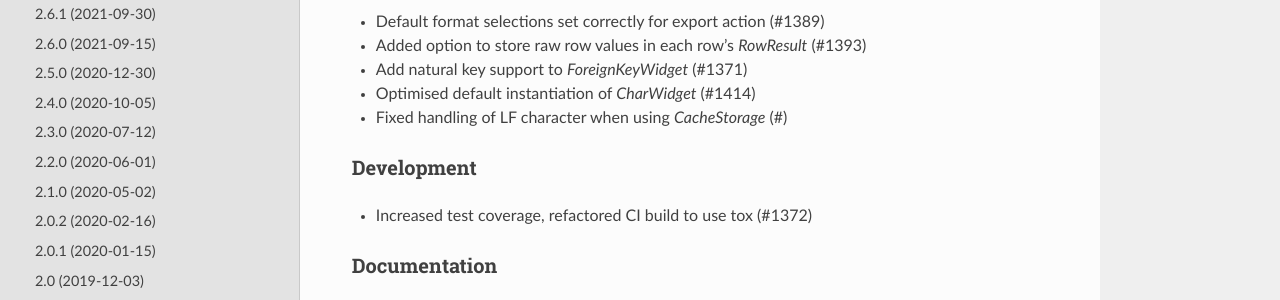
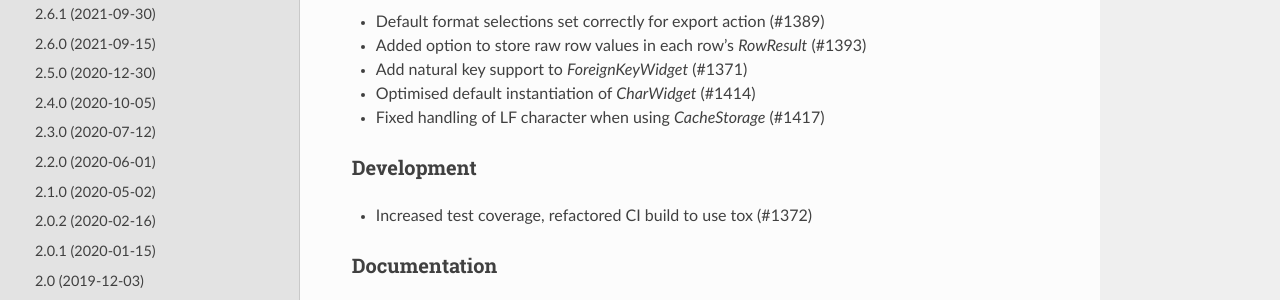
Before and after one commit to django-import-export/django-import-export, a Sphinx documentation site: the page built from docs/changelog.rst, in a window 1280 px wide and 900 px high, scrolled down 1202 px. Shown: the part 150-450 px from the top of the window. Built offline with Sphinx 7.4.7 and the Read the Docs theme 2.0.0, drawn with Linux system fonts in a browser that asks for light colours.

Commit message:
Update changelog.rst

```diff
--- a/docs/changelog.rst
+++ b/docs/changelog.rst
@@ -43,7 +43,7 @@ Enhancements
 - Added option to store raw row values in each row's `RowResult` (#1393)
 - Add natural key support to `ForeignKeyWidget` (#1371)
 - Optimised default instantiation of `CharWidget` (#1414)
-- Fixed handling of LF character when using `CacheStorage` (#)
+- Fixed handling of LF character when using `CacheStorage` (#1417)
 
 Development
 ###########
```
